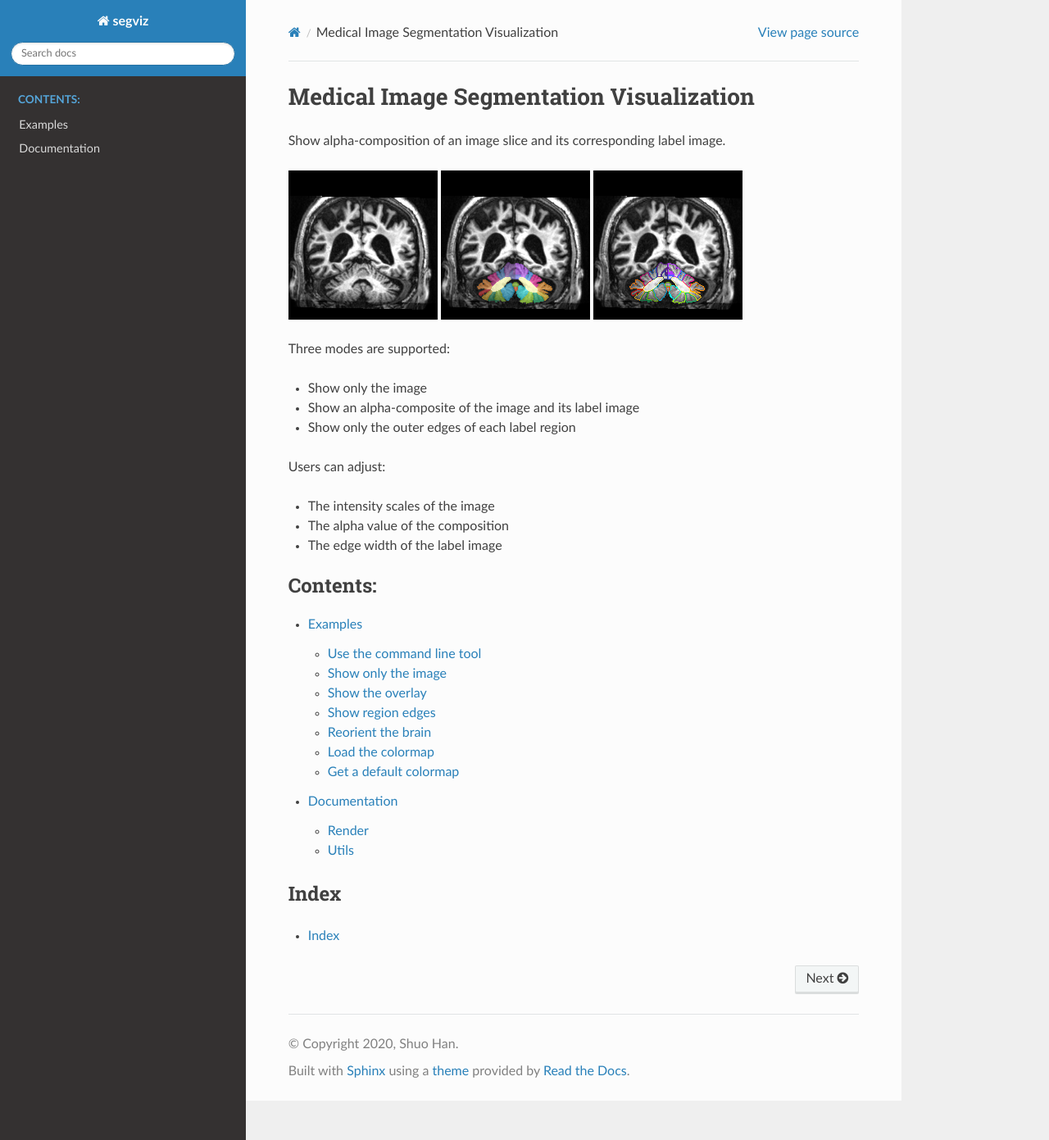
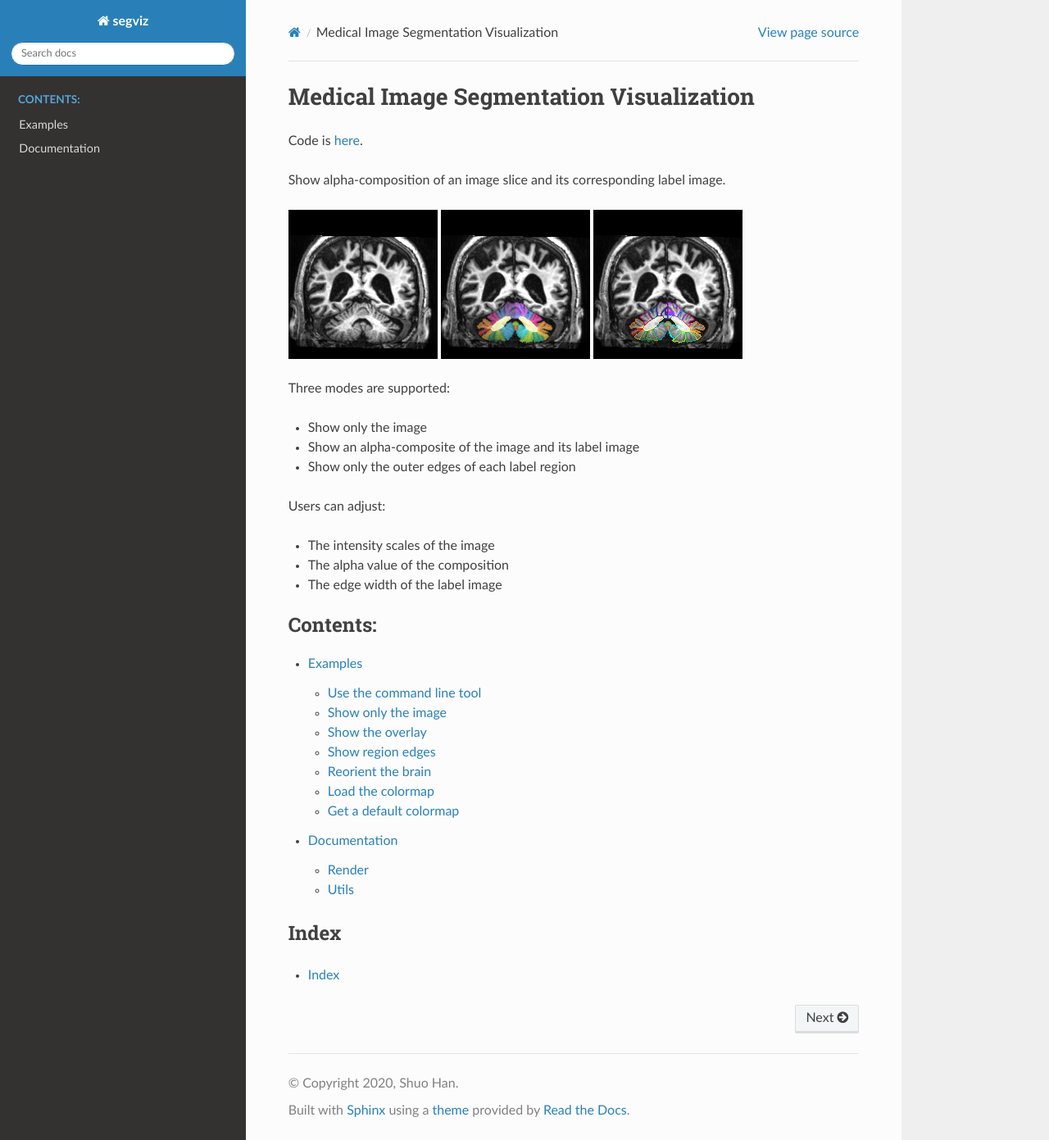
Before and after one commit to shuohan/segviz, a Sphinx documentation site: the page built from docs/source/index.rst, in a window 1280 px wide and 1391 px high. Shown: the whole window at 82% size. Built offline with Sphinx 7.4.7 and the Read the Docs theme 2.0.0, drawn with Linux system fonts in a browser that asks for light colours.

Commit message:
Add link to the code in the docs

```diff
--- a/docs/source/index.rst
+++ b/docs/source/index.rst
@@ -1,5 +1,7 @@
 Medical Image Segmentation Visualization
 ========================================
+
+Code is `here <https://gitlab.com/shan-utils/segviz>`_.
 
 Show alpha-composition of an image slice and its corresponding label image.
 
```
